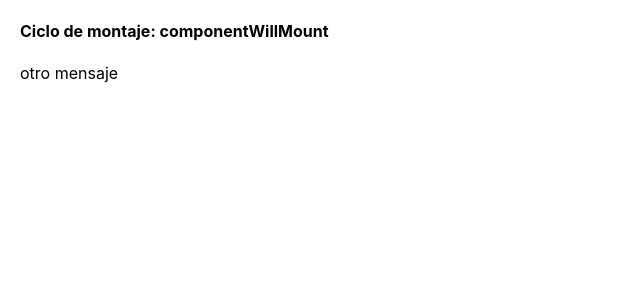
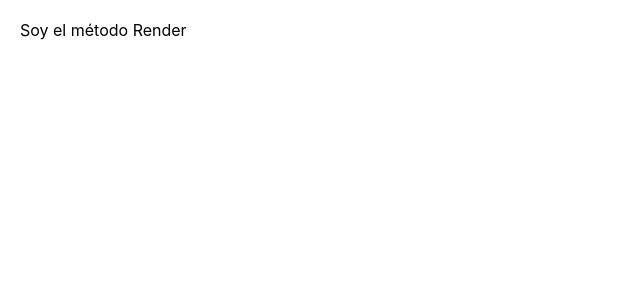
Before and after one commit to Ces1980/ConceptosPracticasReact, a React (Create React App) app: page / in a window 1280 px wide. Shown: the top 300 px of the page, without its empty margins (0-640 px from the left). Built offline with nearby package versions, Linux system fonts and the light colour scheme.

Commit message:
Método render:dibujar en pantalla la representación de un componente

```diff
--- a/src/App.js
+++ b/src/App.js
@@ -1,5 +1,8 @@
+/* El método render es el único obligatorio en nuestro componente
+Retoma los elementos que queremos mostrar en la interfaaz
+No se debe llamar a setState, provocaría un loop infinito */
 import React, { Component } from 'react'
-import ComponentWillMount from './sections/componentWillMount'
+import Render from './sections/componentWillMount'
 
 
 
@@ -8,7 +11,7 @@ class App extends Component {
   render() {
     return (
       <div className="App">
-        <ComponentWillMount />
+        <Render />
       </div>
     );
   }
--- a/src/sections/componentWillMount.js
+++ b/src/sections/componentWillMount.js
@@ -1,6 +1,6 @@
 import React, { Component } from 'react'
 
-class ComponentWillMount extends Component {
+class Render extends Component {
     constructor(props) {
         console.log('constructor')
         super(props)
@@ -9,18 +9,14 @@ class ComponentWillMount extends Component {
 
     componentWillMount() {
         console.log('componentWillMount')
-        this.setState({ mensaje: 'otro mensaje' })
+
     }
 
     render() {
         console.log('render')
-        return (
-            <div>
-                <h4>Ciclo de montaje: componentWillMount</h4>
-                <p>{this.state.mensaje}</p>
-            </div>
-        )
+        return 'Soy el método Render'
+
     }
 }
 
-export default ComponentWillMount
+export default Render
```
